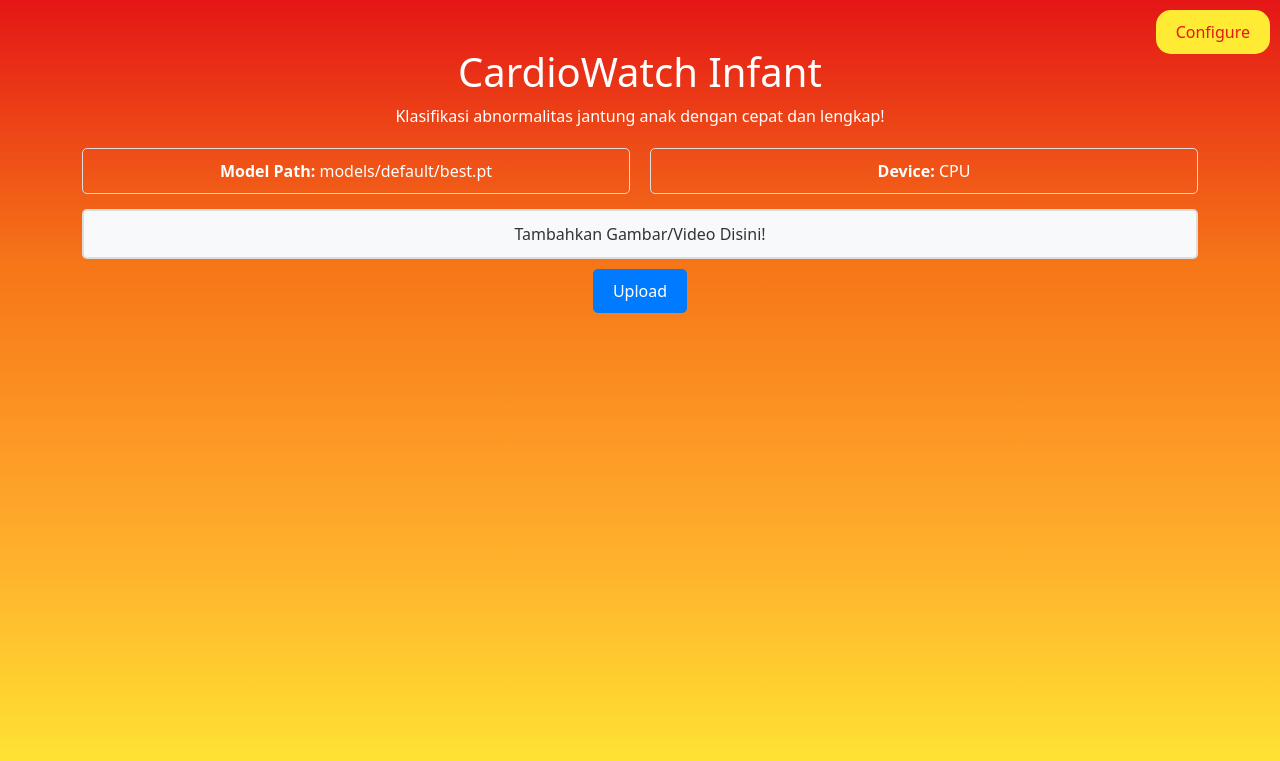
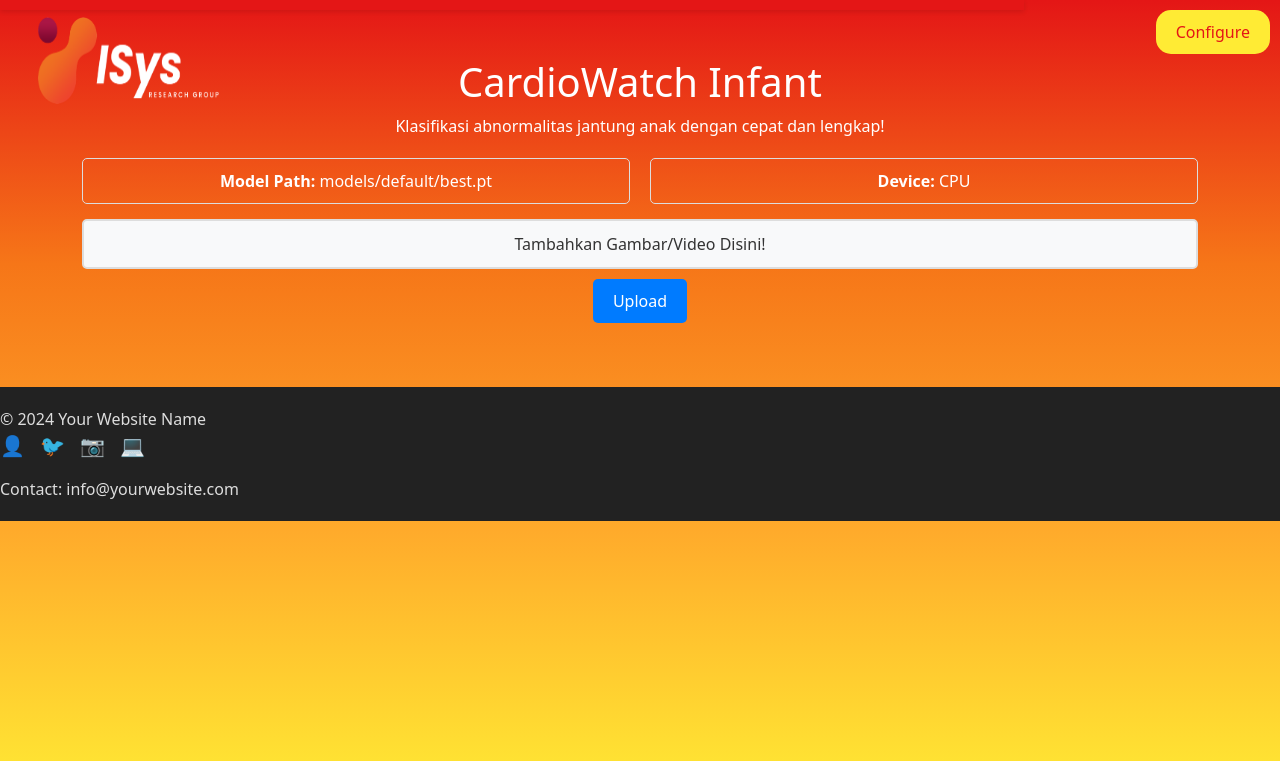
Before and after one commit to marsellavindriani/Project-KP, a Flask app: page / in a window 1280 px wide. Shown: the top 761 px of the page. Run offline with Flask 3, Linux system fonts and the light colour scheme; parts of the project's set-up code (start-up, migrations or seed data) failed here and were passed over; some libraries are stand-ins or nearby versions.

Commit message:
add logo and footer

```diff
--- a/static/css/style.css
+++ b/static/css/style.css
@@ -203,7 +203,7 @@ body {
 }
 
 .file-list-item {
-    border: 1px solid #ddd;
+    border: 5px solid #ddd;
     border-radius: 5px;
     padding: 10px;
     box-sizing: border-box;
@@ -252,3 +252,101 @@ body {
 .result-captions {
     margin-top: 10px;
 }
+
+/* Logo ISYSrg */
+header {
+    position: relative; /* Allows the logo to be positioned within the header */
+    width: 80%;
+    padding: 5px; /* Padding around the header content */
+    box-shadow: 0 2px 5px rgba(0,0,0,0.1); /* Optional shadow for the header */
+    background-color: #E41616; /* Background color for the header */
+}
+
+#logo {
+    position: absolute; /* Positions the logo absolutely within the header */
+    top: 15px; /* Distance from the top */
+    left: 20px; /* Distance from the left */
+    height: 90px; /* Set height for the logo */
+    width: 200px; /* Maintain aspect ratio */
+}
+
+/* Footer */
+ footer {
+            background-color: #222;
+            color: #ddd;
+            padding: 20px 0;
+        }
+
+        .footer-container {
+            max-width: 1300px;
+            margin: 0 auto;
+            display: flex;
+            justify-content: space-between;
+            align-items: flex-start;
+            flex-wrap: wrap;
+            padding: 0 20px;
+        }
+
+        .footer-column {
+            width: 50%;
+            margin: 10px 0;
+        }
+
+        .footer-column h4 {
+            font-weight: bold;
+            color: #fff;
+            margin-bottom: 10px;
+        }
+
+        .footer-column ul {
+            list-style: none;
+            padding: 0;
+        }
+
+        .footer-column ul li {
+            margin: 5px 0;
+        }
+
+        .footer-column ul li a {
+            color: #ddd;
+            text-decoration: none;
+            transition: color 0.3s;
+        }
+
+        .footer-column ul li a:hover {
+            color: #ff9800;
+        }
+
+        .social-icons {
+            list-style: none;
+            padding: 0;
+            display: flex;
+        }
+
+        .social-icons li {
+            margin-right: 15px;
+        }
+
+        .social-icons a {
+            color: #ddd;
+            text-decoration: none;
+            font-size: 20px;
+            transition: color 0.3s;
+        }
+
+        .social-icons a:hover {
+            color: #ff9800;
+        }
+
+        .footer-bottom {
+            text-align: center;
+            margin-top: 20px;
+            color: #bbb;
+        }
+
+        @media (max-width: 768px) {
+            .footer-column {
+                width: 100%;
+                margin: 10px 0;
+            }
+        }
--- a/templates/index.html
+++ b/templates/index.html
@@ -10,7 +10,15 @@
 
     <link href="https://fonts.googleapis.com/css2?family=Montserrat:wght@400;700&display=swap" rel="stylesheet">
 </head>
+
+<header>
+    <img src="static/images/isysrg-white.png" alt="Logo" id="logo">
+</header>
+
+
 <body>
+
+
     <button class="configure-button" onclick="openConfigPopup()">Configure</button>
     <div class="blurred-background" id="blurredBackground"></div>
 
@@ -64,5 +72,21 @@
     <script src="static/js/script.js"></script>
     <script src="static/js/bootstrap.bundle.js"></script>
     <script src="https://cdn.jsdelivr.net/npm/sweetalert2@11/dist/sweetalert2.all.min.js"></script>
+
+    <footer>
+        <div class="footer-content">
+            <div>&copy; 2024 Your Website Name</div>
+            <ul class="social-icons">
+                <li><a href="#" aria-label="Facebook">&#x1F464;</a></li>
+                <li><a href="#" aria-label="Twitter">&#x1F426;</a></li>
+                <li><a href="#" aria-label="Instagram">&#x1F4F7;</a></li>
+                <li><a href="#" aria-label="LinkedIn">&#x1F4BB;</a></li>
+            </ul>
+            <div>Contact: info@yourwebsite.com</div>
+        </div>
+    </footer>
+
+
+
 </body>
 </html>
```
Also changed, not shown: templates/result.html (+20 -0 lines).
